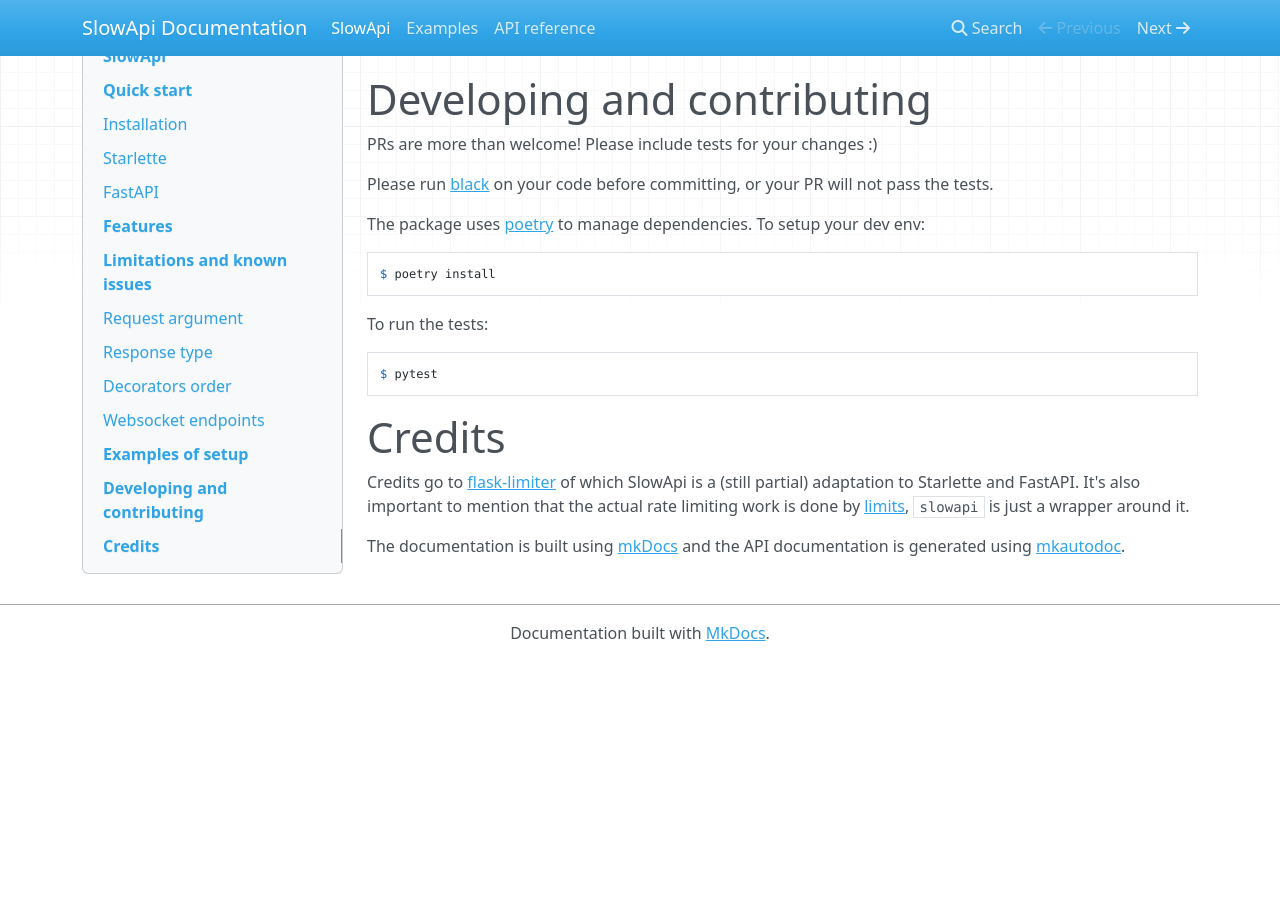
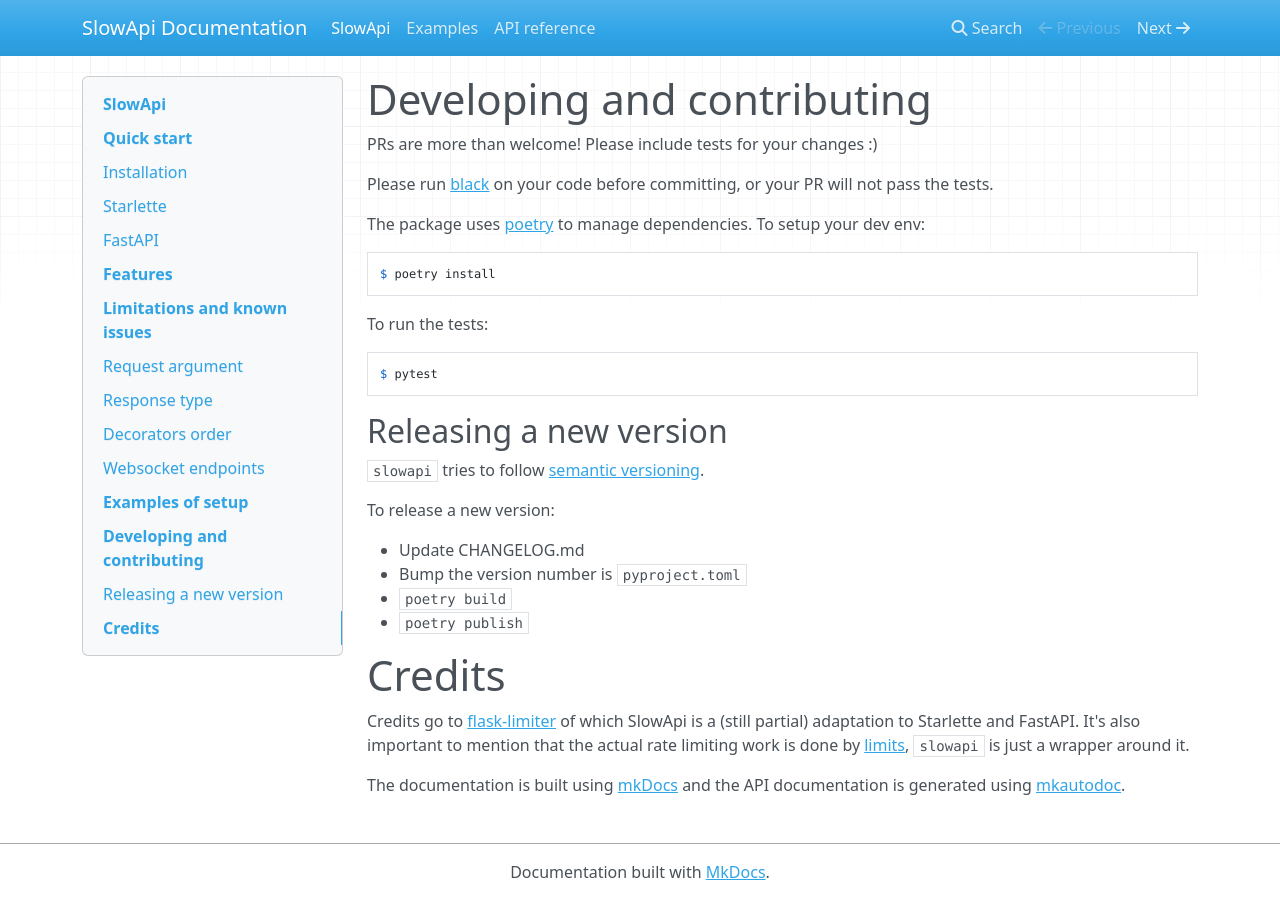
Before and after one commit to laurentS/slowapi, an MkDocs documentation site: the page built from docs/index.md, in a window 1280 px wide and 900 px high, scrolled down 2797 px. Built offline with MkDocs 1.6.1, drawn with Linux system fonts in a browser that asks for light colours; nearby versions of some CDN libraries; before the commit the page ends 3458 px from its top, so only the background shows below that.

````diff
--- a/docs/index.md
+++ b/docs/index.md
@@ -157,6 +157,17 @@ To run the tests:
 $ pytest
 ```
 
+## Releasing a new version
+
+`slowapi` tries to follow [semantic versioning](https://semver.org/).
+
+To release a new version:
+
+- Update CHANGELOG.md
+- Bump the version number is `pyproject.toml`
+- `poetry build`
+- `poetry publish`
+
 # Credits
 
 Credits go to [flask-limiter](https://github.com/alisaifee/flask-limiter) of which SlowApi is a (still partial) adaptation to Starlette and FastAPI.
--- a/pyproject.toml
+++ b/pyproject.toml
@@ -1,6 +1,6 @@
 [tool.poetry]
 name = "slowapi"
-version = "0.1.4"
+version = "0.1.5"
 description = "A rate limiting extension for Starlette and Fastapi"
 authors = ["Laurent Savaete <laurent@where.tf>"]
 license = "MIT"
````
Also changed, not shown: CHANGELOG.md (+14 -0 lines).
